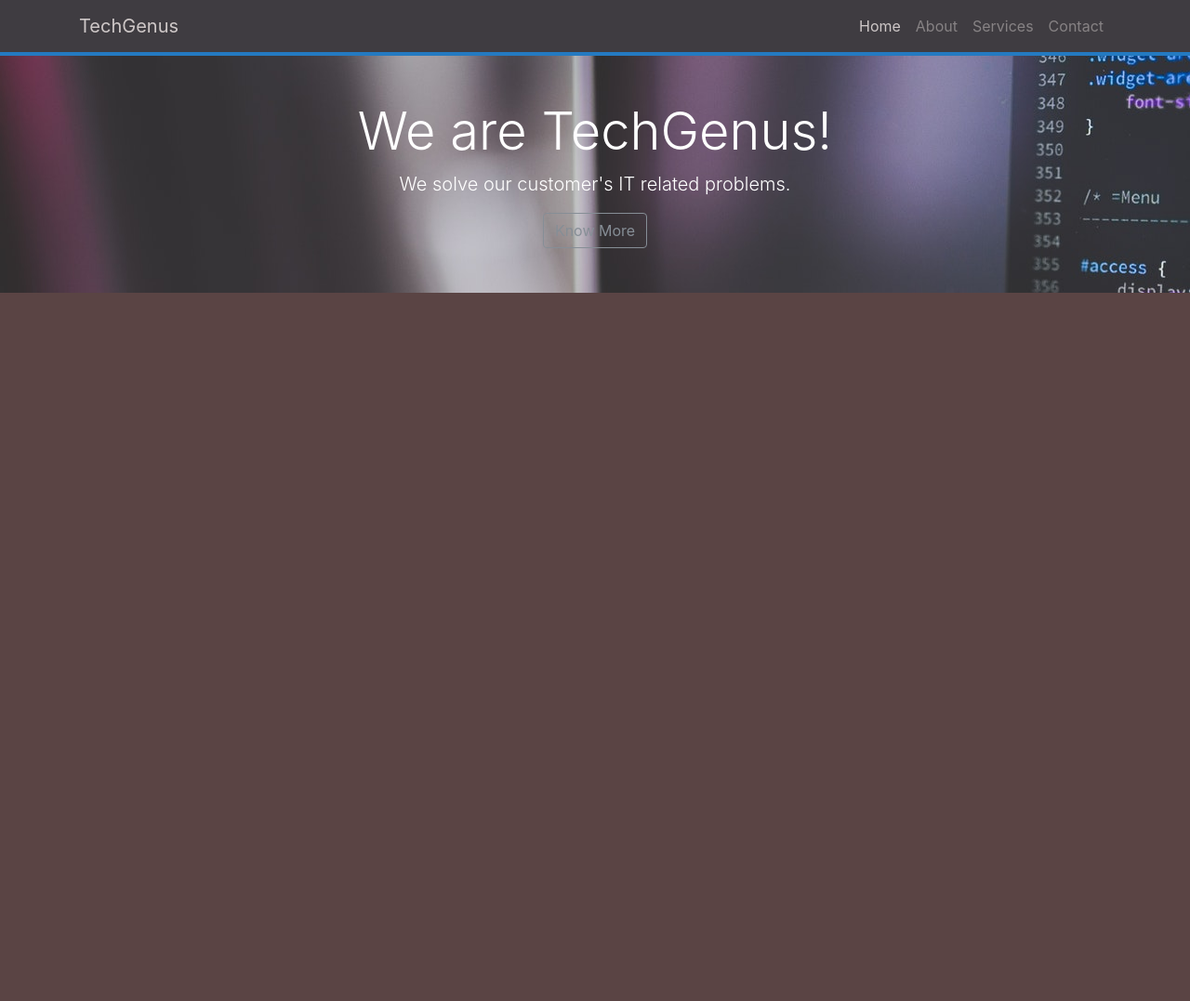
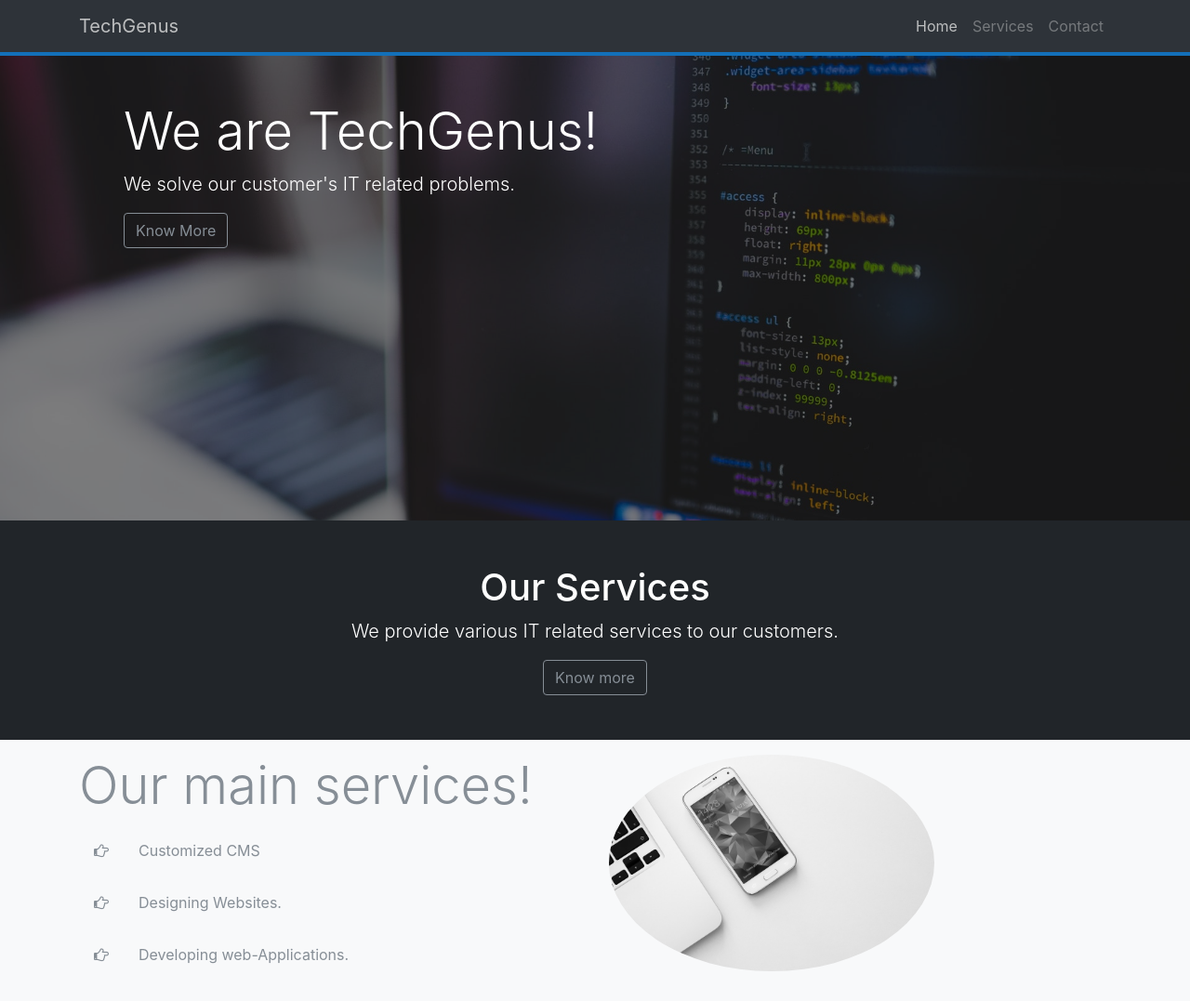
Before and after one commit to ryanzam/TechGenus, a website: page src/index.html in a window 1280 px wide. Shown: the whole page at 93% size. Before the commit the page ends 800 px from the top, so only its background shows below. Drawn offline with nearby package versions, Linux system fonts and the light colour scheme.

Commit message:
services section added!

```diff
--- a/src/index.html
+++ b/src/index.html
@@ -26,9 +26,6 @@
               <a href="#home" class="nav-link">Home</a>
             </li>
             <li class="nav-item">
-              <a href="#about" class="nav-link">About</a>
-            </li>
-            <li class="nav-item">
               <a href="#services" class="nav-link">Services</a>
             </li>
             <li class="nav-item">
@@ -42,24 +39,83 @@
 
     <!--home section -->
     <header id="home-sec">
+      <div class="header-mask">
+        <div class="container">
+          <div class="row">
+            <div class="col text-left">
+              <div class="p-5">
+                <h1 class="display-4">
+                  We are TechGenus!
+                </h1>
+                <p class="lead">
+                  We solve our customer's IT related problems.
+                </p>
+                <a href="#" class="btn btn-outline-secondary">Know More</a>
+              </div>
+            </div>
+          </div>
+        </div>
+      </div>
+
+    </header>
+    <!--end of header, home section-->
+
+    <section id="services">
       <div class="container">
         <div class="row">
           <div class="col text-center">
             <div class="p-5">
-              <h1 class="display-4">
-                We are TechGenus!
-              </h1>
+              <h1> Our Services</h1>
               <p class="lead">
-                We solve our customer's IT related problems.
+                We provide various IT related services to our customers.
               </p>
-              <a href="#" class="btn btn-outline-secondary">Know More</a>
+              <a href="#" class="btn btn-outline-secondary">Know more</a>
             </div>
           </div>
         </div>
       </div>
-    </header>
+    </section>
 
+    <section id="services-section" class="bg-light text-muted py-3">
+      <div class="container">
+        <div class="row">
+           <div class="col-md-6">
+             <h1 class="display-4">
+               Our main services!
+             </h1>
+             <div class="d-flex flex-row">
+               <div class="p-3">
+                 <i class="fa fa-hand-o-right"></i>
+               </div>
+               <div class="p-3">
+                 Customized CMS
+               </div>
+             </div>
+             <div class="d-flex flex-row">
+               <div class="p-3">
+                 <i class="fa fa-hand-o-right"></i>
+               </div>
+               <div class="p-3">
+                 Designing Websites.
+               </div>
+             </div>
+             <div class="d-flex flex-row">
+               <div class="p-3">
+                 <i class="fa fa-hand-o-right"></i>
+               </div>
+               <div class="p-3">
+                 Developing web-Applications.
+               </div>
+             </div>
+           </div>
+           <div class="col-md-4">
+             <img src="assets/service.jpeg" class="img-fluid mb-3 rounded-circle">
+           </div>
 
+        </div>
+
+      </div>
+    </section>
 
 
 
--- a/src/scss/style.scss
+++ b/src/scss/style.scss
@@ -1,6 +1,7 @@
-$bg-color: #5A4444;
+$bg-color: #212529;
 $primary-color: #0E91F6;
 $font-color: #fff;
+$mask-color: rgba(0,0,0,0.5);
 
 body {
   background: $bg-color;
@@ -14,4 +15,11 @@ body {
 
 #home-sec {
   background: url('../assets/pc.jpeg');
+  min-height: 500px;
+  background-size: cover;
 }
+
+.header-mask{
+  background-color: $mask-color;
+  min-height: 500px;
+}
```
Also changed, not shown: src/assets/service.jpeg (added), src/css/style.css.
